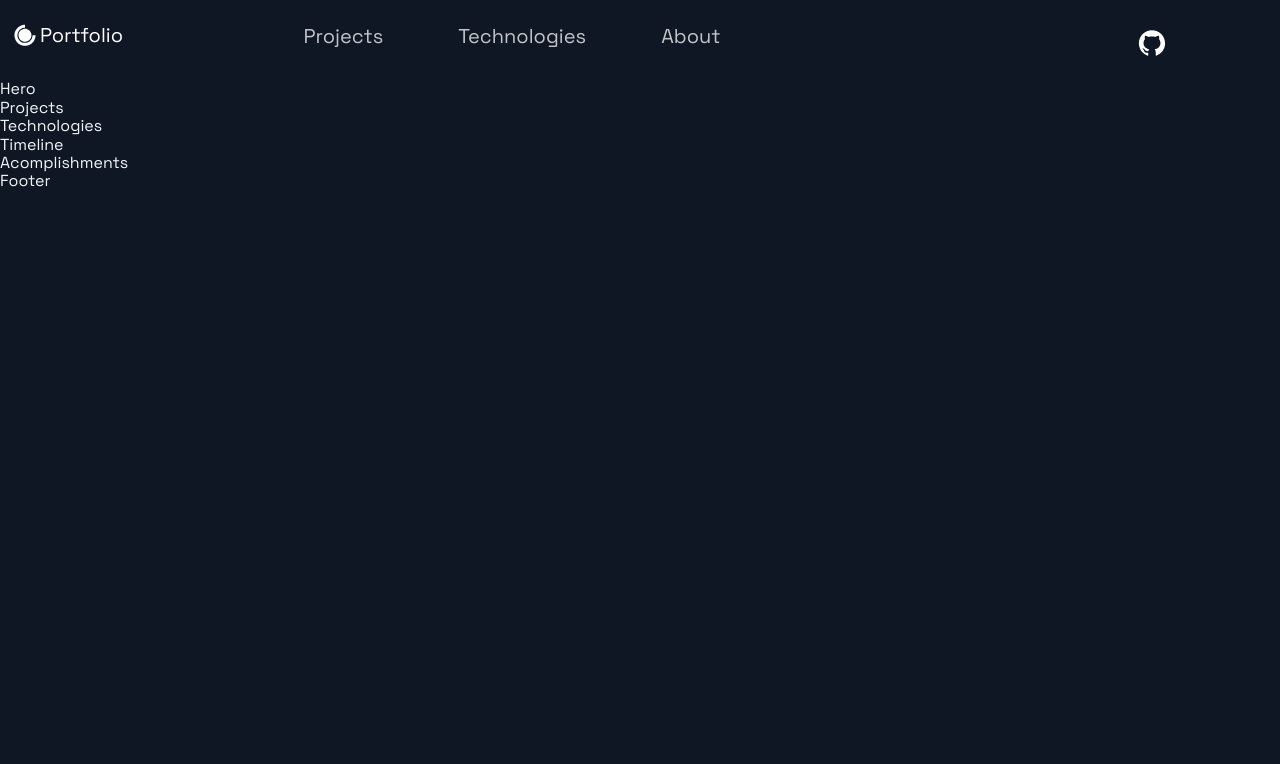
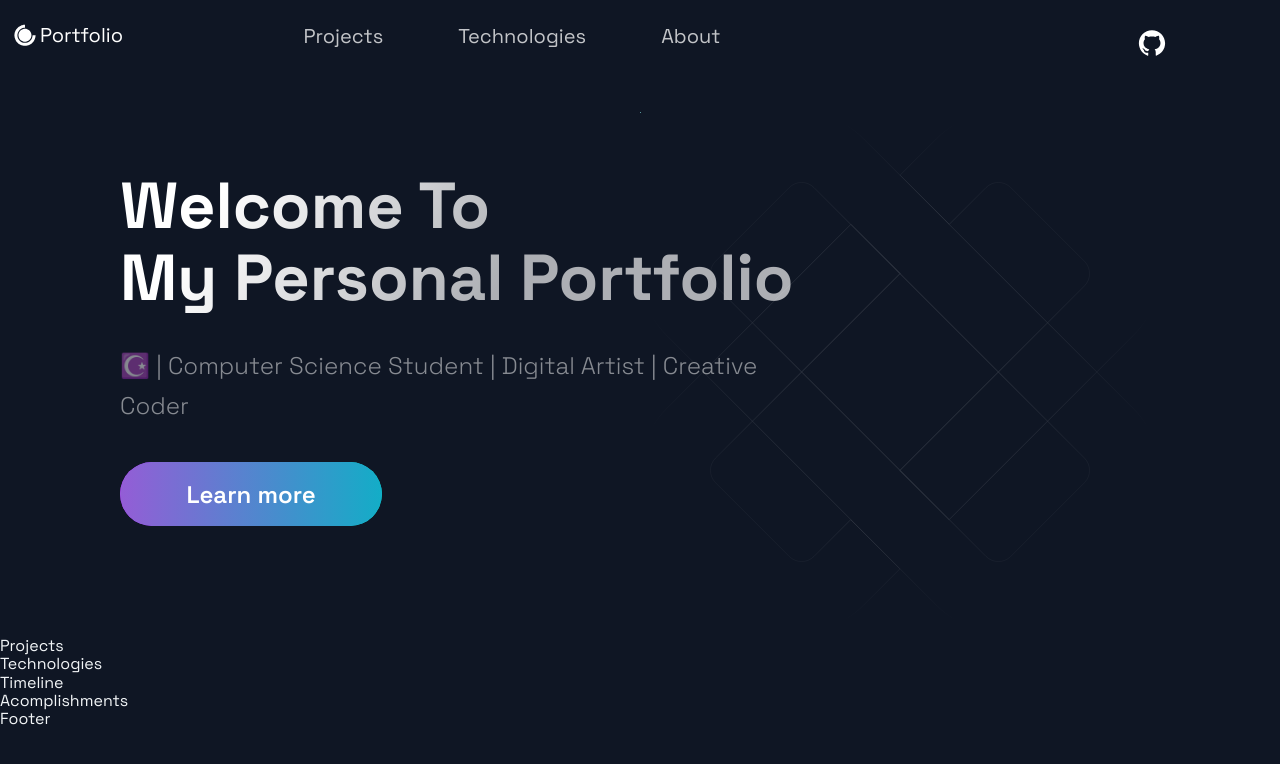
Before and after one commit to AmriArshad/amriarshad.github.io, a Next.js app: page / in a window 1280 px wide. Shown: the top 764 px of the page. Built offline with nearby package versions, Linux system fonts and the light colour scheme.

Commit message:
added Hero section

```diff
--- a/src/components/Hero/Hero.js
+++ b/src/components/Hero/Hero.js
@@ -5,9 +5,18 @@
 import { LeftSection } from './HeroStyles';
 
 const Hero = (props) => (
-  <div>
-    Hero
-  </div>
+  <Section row nopadding>
+    <LeftSection>
+      <SectionTitle main center>
+        Welcome To <br />
+        My Personal Portfolio
+      </SectionTitle>
+      <SectionText>
+      ☪️ | Computer Science Student | Digital Artist | Creative Coder
+      </SectionText>
+      <Button onClick={() => window.location = 'https://linktr.ee/TheMel0n'}>Learn more</Button>
+    </LeftSection>
+  </Section>
 );
 
 export default Hero;
--- a/src/pages/index.js
+++ b/src/pages/index.js
@@ -10,10 +10,10 @@
 const Home = () => {
   return (
     <Layout>
-      {/* <Section grid> */}
+      <Section grid>
         <Hero />
-        {/* <BgAnimation /> */}
-      {/* </Section> */}
+        <BgAnimation />
+      </Section>
       <Projects />
       <Technologies />
       <Timeline />
```
